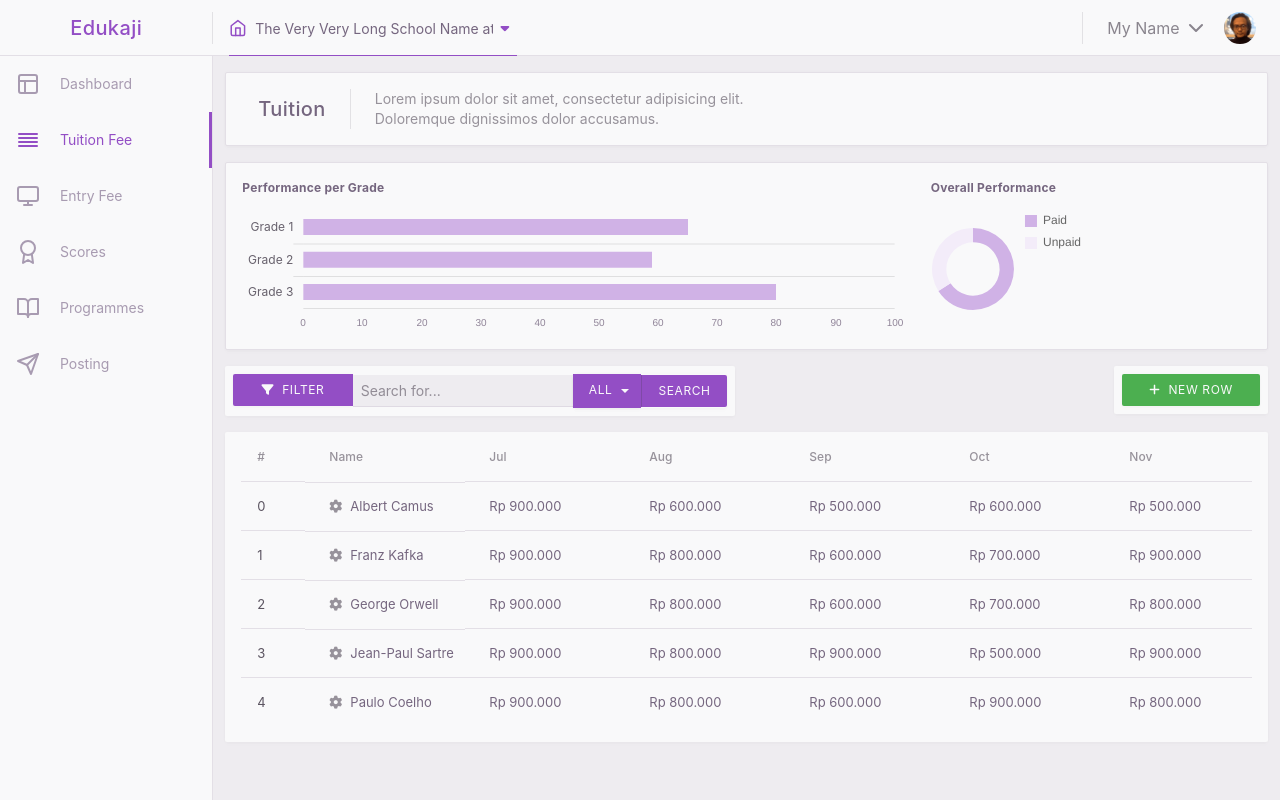
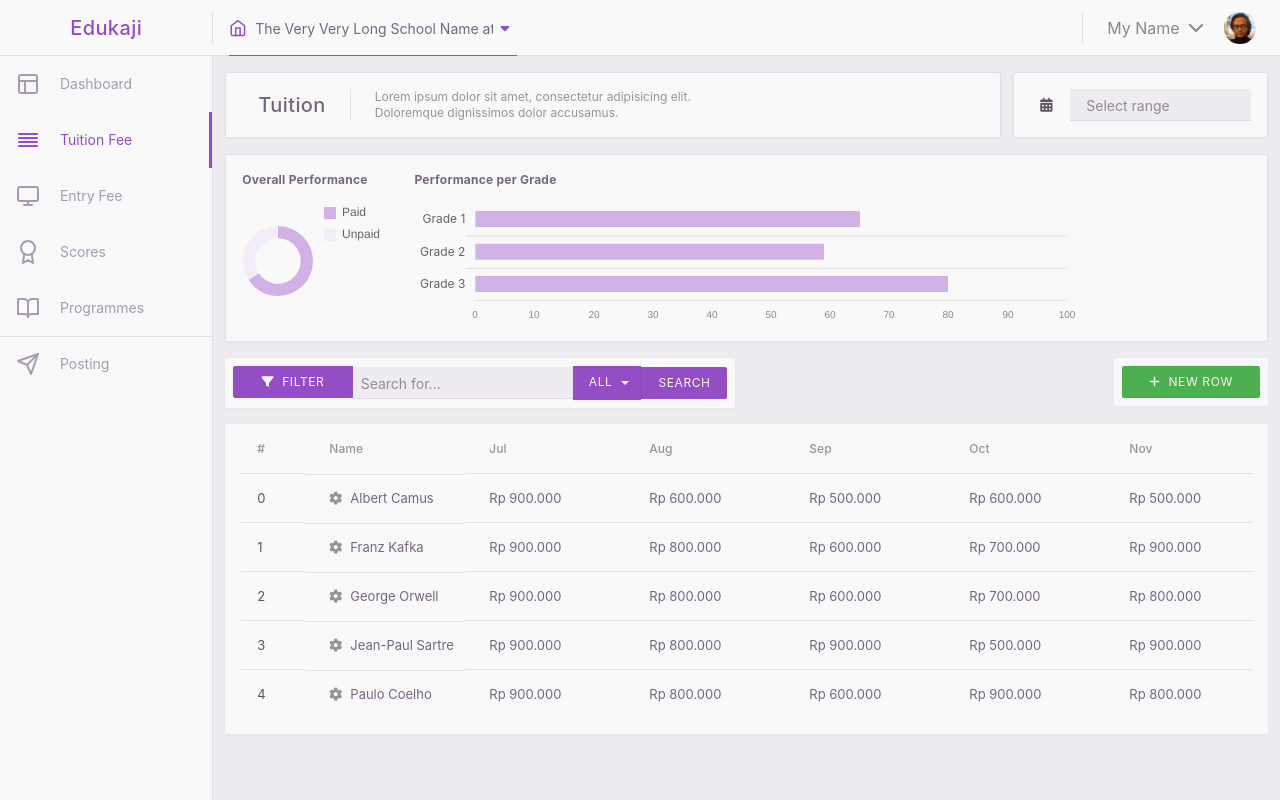
Before and after one commit to dramaturgy/kaji-design-system, a website: page mvp-cms/public/cms/tuition.html in a window 1280 px wide. Drawn offline with nearby package versions, Linux system fonts and the light colour scheme.

Commit message:
add: tuition period control. major: revamp tuition

```diff
--- a/mvp-cms/public/cms/tuition.html
+++ b/mvp-cms/public/cms/tuition.html
@@ -76,32 +76,32 @@
         <nav class="cms-sidenav col-3 col-md-2 d-none d-md-block bg-white">
           <div class="cms-sidenav-sticky has-navbar-fixed">
             <ul class="nav flex-column">
-              <li class="nav-item">
+              <li class="nav-item ">
                 <a class="nav-link py-3 " href="/cms">
                   <span class="d-inline-block align-bottom" data-feather="layout"></span>
                   <span class="d-inline-block lh-lg align-bottom ml-3">Dashboard</span></a>
               </li>
-              <li class="nav-item">
+              <li class="nav-item ">
                 <a class="nav-link py-3  active" href="/cms/tuition.html">
                   <span class="d-inline-block align-bottom" data-feather="align-justify"></span>
                   <span class="d-inline-block lh-lg align-bottom ml-3">Tuition Fee</span></a>
               </li>
-              <li class="nav-item">
+              <li class="nav-item ">
                 <a class="nav-link py-3 " href="javascript:void(0);">
                   <span class="d-inline-block align-bottom" data-feather="monitor"></span>
                   <span class="d-inline-block lh-lg align-bottom ml-3">Entry Fee</span></a>
               </li>
-              <li class="nav-item">
+              <li class="nav-item ">
                 <a class="nav-link py-3 " href="javascript:void(0);">
                   <span class="d-inline-block align-bottom" data-feather="award"></span>
                   <span class="d-inline-block lh-lg align-bottom ml-3">Scores</span></a>
               </li>
-              <li class="nav-item">
+              <li class="nav-item ">
                 <a class="nav-link py-3 " href="javascript:void(0);">
                   <span class="d-inline-block align-bottom" data-feather="book-open"></span>
                   <span class="d-inline-block lh-lg align-bottom ml-3">Programmes</span></a>
               </li>
-              <li class="nav-item">
+              <li class="nav-item faux-border-top">
                 <a class="nav-link py-3 " href="javascript:void(0);">
                   <span class="d-inline-block align-bottom" data-feather="send"></span>
                   <span class="d-inline-block lh-lg align-bottom ml-3">Posting</span></a>
@@ -111,13 +111,29 @@
         </nav>
         <main role="main" class="dashboard-main col-12 col-md-10 bg-light-2 py-3" style="min-height: 100vh">
           <div class="container-fluid has-navbar-fixed">
-            <section class="row hero-tuition">
-              <div class="col-12">
+            <section class="row align-items-stretch">
+              <div class="col">
                 <div class="card border-black-divider-solid mb-3">
                   <div class="card-body px-2 py-3">
-                    <div class="d-flex align-items-cente">
+                    <div class="d-flex align-items-center">
                       <h4 class="align-self-center m-0 px-4 text-dark">Tuition</h4>
-                      <p class="align-self-center m-0 px-4 border-left text-muted text-sm">Lorem ipsum dolor sit amet, consectetur adipisicing elit. <br>Doloremque dignissimos dolor accusamus.</p>
+                      <p class="align-self-center m-0 px-4 border-left text-muted lh-3" style="font-size: 0.75rem;">Lorem ipsum dolor sit amet, consectetur adipisicing elit. <br>Doloremque dignissimos dolor accusamus.</p>
+                    </div>
+                  </div>
+                </div>
+              </div>
+              <div class="col-3 pl-0">
+                <div class="card border-black-divider-solid mb-3">
+                  <div class="card-body p-3">
+                    <div class="form-group">
+                      <div class="input-group">
+                        <span class="input-group-addon"><span class="fa fa-calendar"></span></span>
+                        <input type="text"
+                          class="form-control bg-light px-3"
+                          id="js_tuition_period_control"
+                          placeholder="Select range"
+                        >
+                      </div>
                     </div>
                   </div>
                 </div>
@@ -127,17 +143,19 @@
               <div class="col-12">
                 <div class="card border-black-divider-solid">
                   <div class="card-body px-3 pt-3 pb-2">
-                    <div class="row justify-content-center">
+                    <div class="row ">
+
+                      <div class="col-2">
+                        <p class="subsubheading-black text-dark">Overall Performance</p>
+                        <div id="js_tuition_chart_overall_wrapper" class="w-100 py-2" style="height: 9rem;">
+                          <canvas id="js_tuition_chart_overall"></canvas>
+                        </div>
+                      </div>
+
                       <div class="col-8">
                         <p class="subsubheading-black text-dark">Performance per Grade</p>
                         <div id="js_tuition_chart_performance_wrapper" class="w-100 py-2" style="height: 9rem;">
                           <canvas id="js_tuition_chart_performance"></canvas>
-                        </div>
-                      </div>
-                      <div class="col-4">
-                        <p class="subsubheading-black text-dark">Overall Performance</p>
-                        <div id="js_tuition_chart_overall_wrapper" class="w-50 py-2" style="height: 9rem;">
-                          <canvas id="js_tuition_chart_overall"></canvas>
                         </div>
                       </div>
                     </div>
@@ -215,7 +233,7 @@
                           <div class="form-group row no-gutters">
                             <label for="js_cms_tuition_filter_start_date" class="form-control-label text-dark col-4" style="padding: 0 0.5rem;font-size: 0.875rem;line-height: 2rem;">Since</label>
                             <input type="text"
-                              class="form-control col-8 px-3 bg-light js-datepicker"
+                              class="form-control col-8 px-3 bg-light js-filter-datepicker"
                               id="js_cms_tuition_filter_start_period"
                               placeholder="Select month"
                             >
@@ -223,7 +241,7 @@
                           <div class="form-group row no-gutters">
                             <label for="js_cms_tuition_filter_end_date" class="form-control-label text-dark col-4" style="padding: 0 0.5rem;font-size: 0.875rem;line-height: 2rem;">Until</label>
                             <input type="text"
-                              class="form-control col-8 px-3 bg-light js-datepicker"
+                              class="form-control col-8 px-3 bg-light js-filter-datepicker"
                               id="js_cms_tuition_filter_end_period"
                               placeholder="Select month"
                             >
@@ -608,7 +626,7 @@
 
         // Filter Datepicker generator
         function generateFilterDatepicker() {
-          $('.js-datepicker').datepicker({
+          $('.js-filter-datepicker').datepicker({
             language: 'en',
             position: 'right center',
             view: 'months',
@@ -685,6 +703,18 @@
 
         generateFilterPopover();
 
+        function initPeriodControl() {
+          $('#js_tuition_period_control').datepicker({
+            language: 'en',
+            position: 'bottom center',
+            dateFormat: 'd M yyyy',
+            range: true,
+            multipleDatesSeparator: ' ' + String.fromCharCode(0x2014) + ' '
+          });
+        }
+
+        initPeriodControl();
+
         // Dynatable event handler
         $tuitionTable.bind('dynatable:afterUpdate', function(e, dynatable) {
           var $table = $(this);
--- a/mvp-cms/public/copy/sample/chart/test-tuition.js
+++ b/mvp-cms/public/copy/sample/chart/test-tuition.js
@@ -84,11 +84,18 @@ $(function () {
         responsive: true,
         maintainAspectRatio: false,
         legend: {
-          // display: false
           position: 'right',
           labels: {
             boxWidth: 12
           }
+        },
+        tooltips: {
+          backgroundColor: 'rgba(117, 102, 127, 1)',
+          cornerRadius: 3,
+          displayColors: false,
+          titleFontFamily: '-apple-system, BlinkMacSystemFont, "Segoe UI", "Helvetica Neue", Arial, sans-serif',
+          titleMarginBottom: 8,
+          bodyFontFamily: '-apple-system, BlinkMacSystemFont, "Segoe UI", "Helvetica Neue", Arial, sans-serif'
         }
       }
     });
```
Also changed, not shown: mvp-cms/public/cms/index.html (+6 -6 lines), mvp-cms/src/copy/sample/chart/test-tuition.js (+8 -1 lines), mvp-cms/src/template/_include/cms/sidenav.html (+7 -7 lines), mvp-cms/src/template/_include/cms/tuition/chart.html (+9 -7 lines), mvp-cms/src/template/_include/cms/tuition/filter-bar.html (+2 -2 lines), mvp-cms/src/template/_include/cms/tuition/footer-script.html (+13 -1 lines), mvp-cms/src/template/_include/cms/tuition/hero.html (+20 -4 lines).
